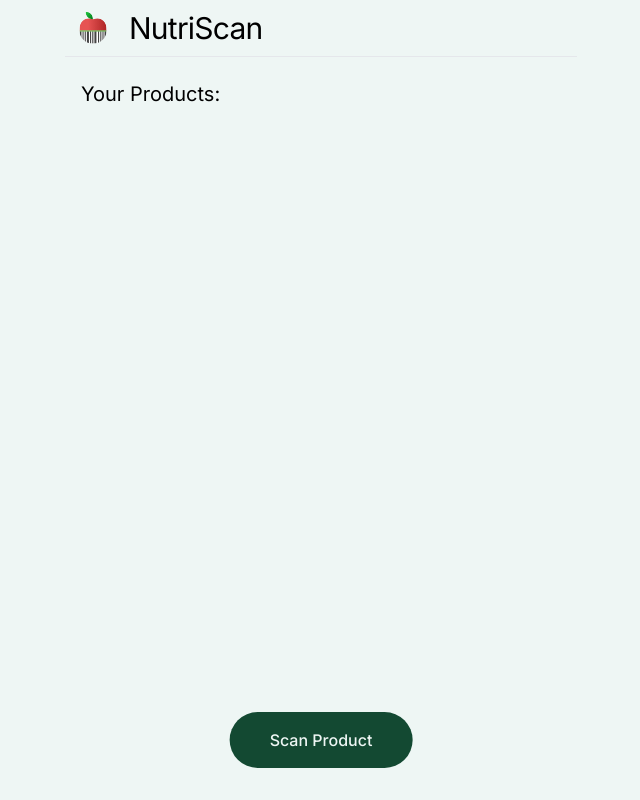
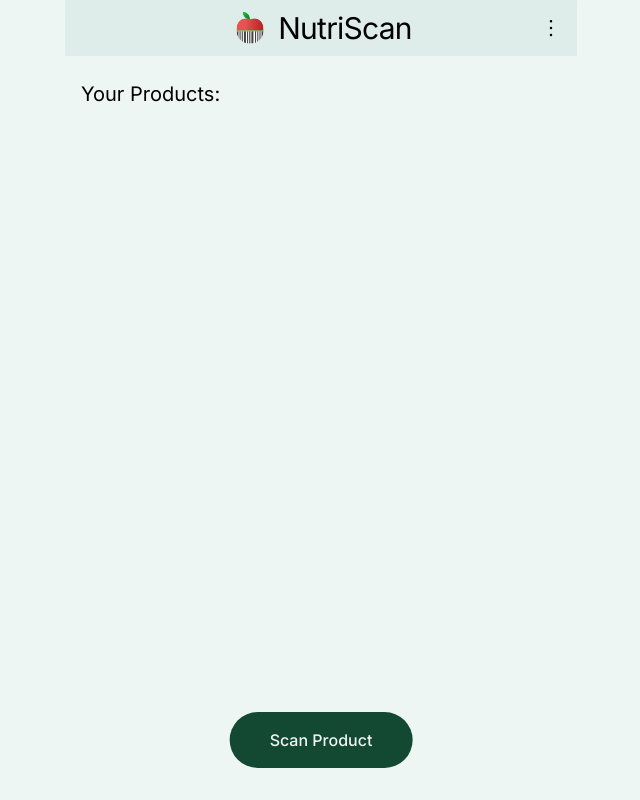
Before and after one commit to rezahedi/NutriScan, a Next.js app: page /app in a window 1280 px wide. Shown: the whole page, without its empty margins (319-959 px from the left). Built offline with nearby package versions, Linux system fonts and the light colour scheme.

Commit message:
App header nav component

```diff
--- a/app/(app)/app/layout.tsx
+++ b/app/(app)/app/layout.tsx
@@ -1,8 +1,7 @@
 import type { Metadata } from 'next'
 import { Inter } from 'next/font/google'
 import './app.css'
-import Link from 'next/link';
-import Image from 'next/image';
+import { Header } from './components';
 
 const inter = Inter({ subsets: ['latin'] })
 inter.className = `${inter.className} pt-16`
@@ -21,13 +20,8 @@ export default function RootLayout({
   return (
     <html lang="en">
       <body className={inter.className}>
-          <nav className="fixed top-0 flex items-center gap-2 w-full max-w-lg bg-background-200 p-2 border-b">
-            <Link href="/app">
-              <Image src="/nutrition-facts-scanner-logo.svg" alt="NutriScann Logo" width="32" height="32" className='sm:w-10 sm:h-10 w-9 h-9' />
-            </Link>
-            <h1 className="sm:text-3xl text-2xl ml-2 tracking-tight">NutriScan</h1>
-          </nav>
-          {children}
+        <Header />
+        {children}
       </body>
     </html>
   )
```
